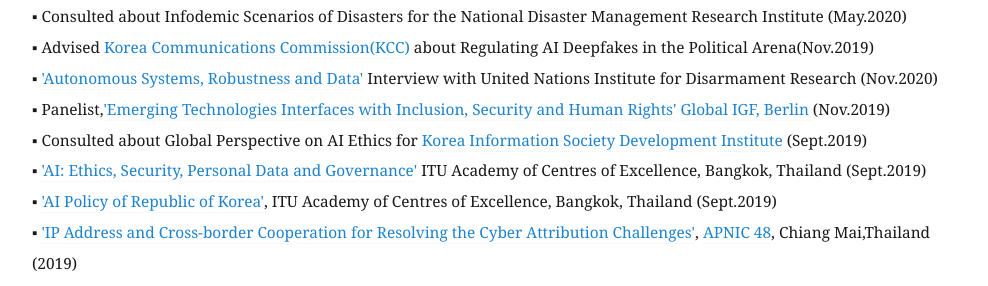
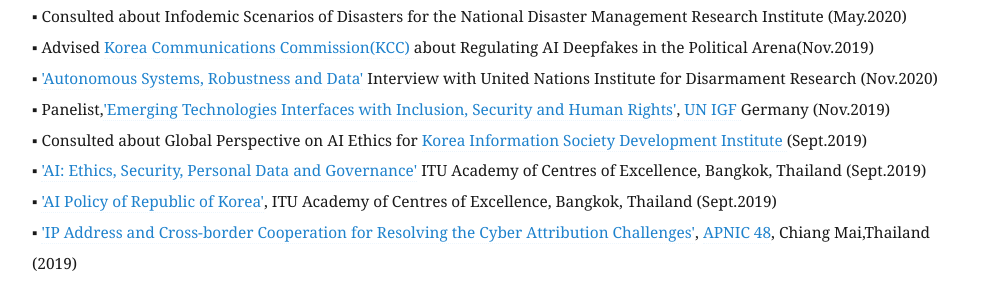
Before and after one commit to eunchangchoi/eunchangchoi.github.io, a Jekyll site: the page built from index.md, in a window 1280 px wide and 900 px high, scrolled down 7635 px. Shown: the part 161-447 px from the top of the window, without its empty margins (68-1056 px from the left). Built offline with Jekyll 4.4.1, drawn with Linux system fonts in a browser that asks for light colours.

Commit message:
Update index.md

```diff
--- a/index.md
+++ b/index.md
@@ -167,7 +167,7 @@
 ▪ Consulted about Infodemic Scenarios of Disasters for the National Disaster Management Research Institute (May.2020)<br>
 ▪ Advised <a href="https://eng.kcc.go.kr/user/ehpMain.do"> Korea Communications Commission(KCC) </a> about Regulating AI Deepfakes in the Political Arena(Nov.2019) <br>
 ▪ <a href="https://unidir.org/press-release/unidir-releases-major-new-report-data-risk-and-autonomous-systems">'Autonomous Systems, Robustness and Data'</a> Interview with United Nations Institute for Disarmament Research (Nov.2020)<br>
-▪ Panelist,<a href="https://www.intgovforum.org/en/content/igf-2019-%E2%80%93-day-3-%E2%80%93-convention-hall-ii-%E2%80%93-emerging-technologies-and-their-interfaces-with">'Emerging Technologies Interfaces with Inclusion, Security and Human Rights'</a> <a href="https://www.intgovforum.org/en/content/berlin-igf-messages"> Global IGF, Berlin </a> (Nov.2019)<br>
+▪ Panelist,<a href="https://www.intgovforum.org/en/content/igf-2019-%E2%80%93-day-3-%E2%80%93-convention-hall-ii-%E2%80%93-emerging-technologies-and-their-interfaces-with">'Emerging Technologies Interfaces with Inclusion, Security and Human Rights'</a>, <a href="https://www.intgovforum.org/en/content/berlin-igf-messages"> UN IGF </a> Germany (Nov.2019)<br>
 ▪ Consulted about Global Perspective on AI Ethics for <a href="https://www.kisdi.re.kr/"> Korea Information Society Development Institute </a> (Sept.2019)<br>
 ▪ <a href="https://www.itu.int/en/ITU-D/Regional-Presence/AsiaPacific/Pages/Events/2019/Artificial-Intelligence-Overview-and-Applications.aspx">'AI: Ethics, Security, Personal Data and Governance'</a> ITU Academy of Centres of Excellence, Bangkok, Thailand (Sept.2019)<br>
 ▪ <a href="https://www.itu.int/en/ITU-D/Regional-Presence/AsiaPacific/SiteAssets/Pages/Events/2019/Artificial-Intelligence-Overview-and-Applications/[ITU%20CoE]%20AI%20Promotion%20Policy%20Sept%2018%20%202019.pdf">'AI Policy of Republic of Korea'</a>, ITU Academy of Centres of Excellence, Bangkok, Thailand (Sept.2019)<br>
```
